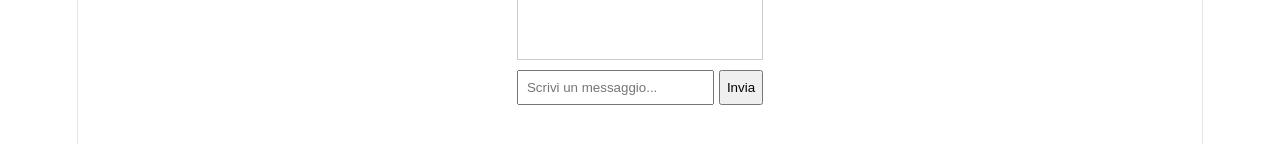
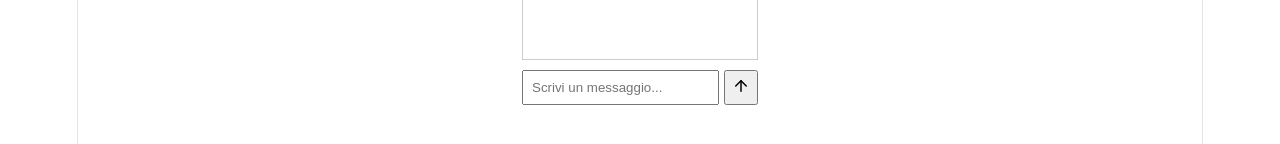
Before and after one commit to GuzZ07-py/Chat_Bot-OrdiniDB, a React (Vite) app in the folder frontend/: page / in a window 1280 px wide. Shown: the part 348-492 px from the top of the page. Built offline with nearby package versions, Linux system fonts and the light colour scheme.

Commit message:
aggiunta freccia

```diff
--- a/frontend/src/App.jsx
+++ b/frontend/src/App.jsx
@@ -1,5 +1,7 @@
 import { useState } from "react";
 import "./App.css";
+import { ArrowUp } from "lucide-react";
+
 export default function App() {
   const [messages, setMessages] = useState([]);
   const [input, setInput] = useState("");
@@ -79,7 +81,7 @@ export default function App() {
           onKeyDown={invio_automatico}
           placeholder="Scrivi un messaggio..."
         />
-        <button onClick={sendMessage}>Invia</button>
+        <button onClick={sendMessage}> <ArrowUp size={18}></ArrowUp></button>
       </div>
     </div>
   );
```
